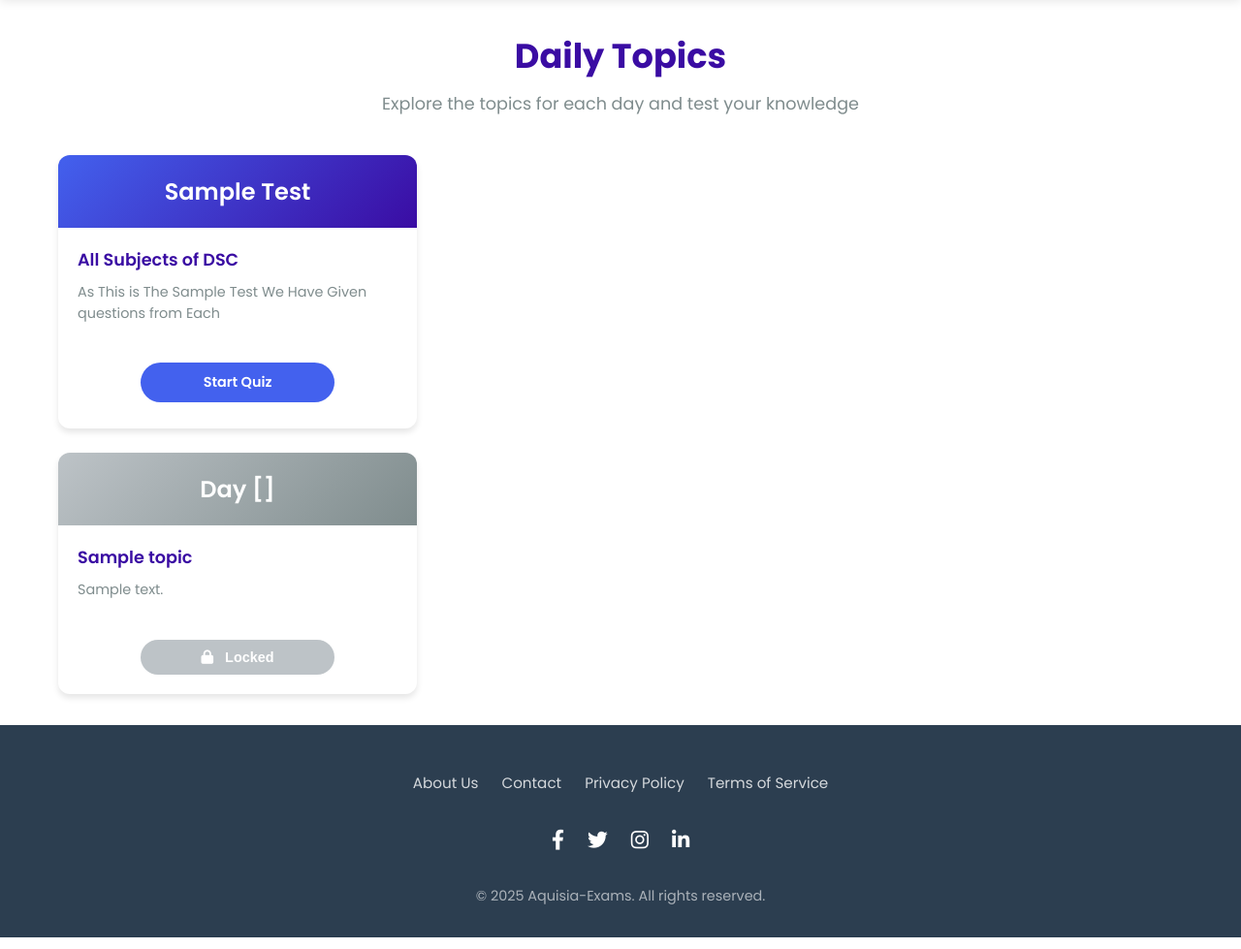
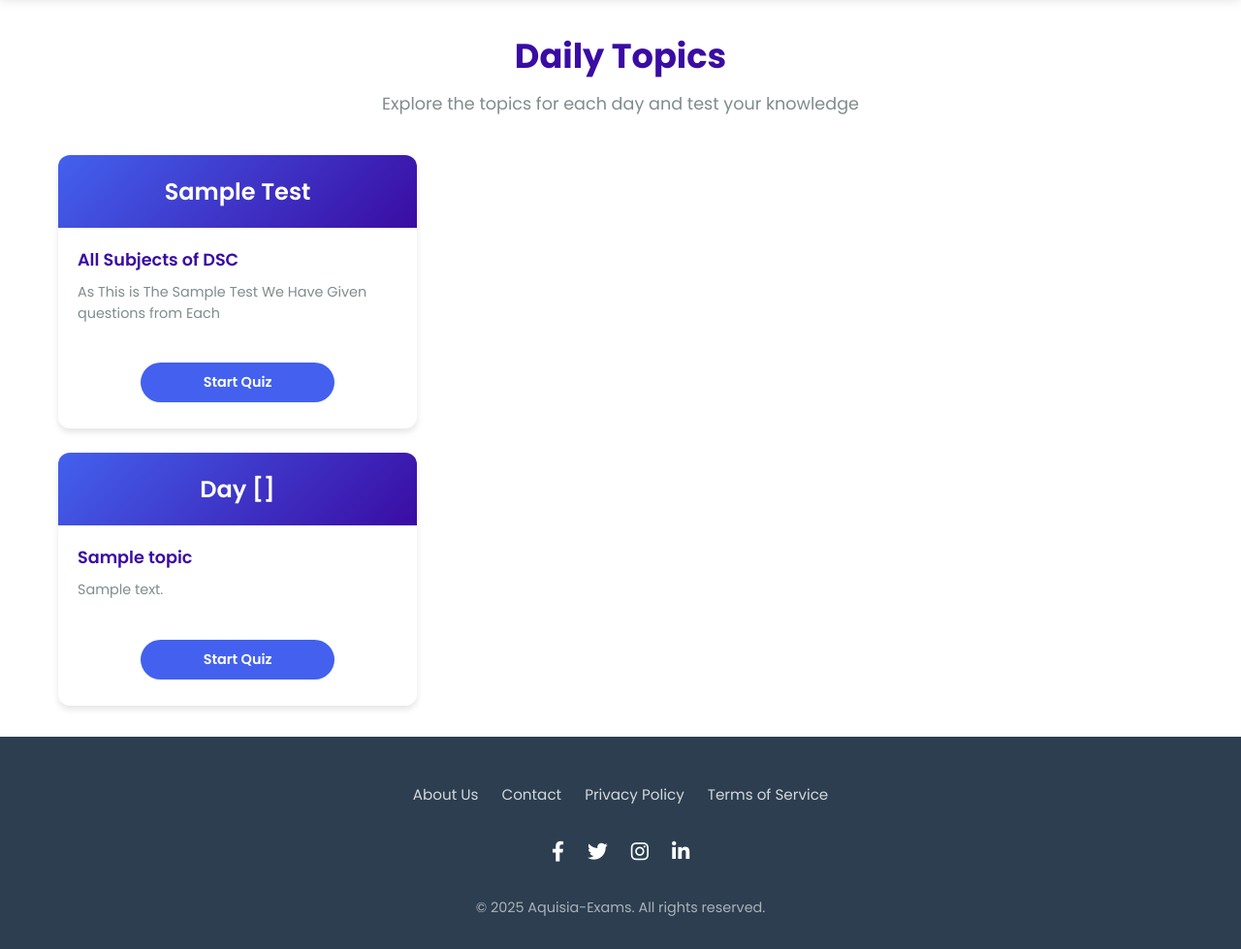
Before and after one commit to kotturi-koushil/AquisiaExams, a Flask app: template templates/days.html in a window 1280 px wide. Shown: the part 81-1060 px from the top of the page at 97% size. Run offline with Flask 3, Linux system fonts and the light colour scheme; the template is opened without the code that fills it: most values are stand-ins (such as "Sample title", 1, 10 or a date in 2020).

Commit message:
Update days.html

```diff
--- a/templates/days.html
+++ b/templates/days.html
@@ -501,11 +501,11 @@
 
 
             <!-- DAY CONTAINER -->
-
-            <div class="days-container">
+                 <div class="days-container">
                 {% for day in syllabus %}
                 <div class="day-card" style="--order: {{ loop.index }}">
-                    <div class="day-header {% if not day.has_questions %}locked{% endif %}">
+                    <div
+                        class="day-header {% if day.actual_questions_count >= day.total_questions_of_day %}{% else %}locked{% endif %}">
                         <h3>Day {{ day.day }}</h3>
                     </div>
 
@@ -514,21 +514,24 @@
                         <div class="day-description">
                             {{ day.description if day.description else "Test your knowledge on this topic with our
                             carefully curated questions." }}
+                            <br><small></small>
                         </div>
                     </div>
 
                     <div class="day-footer">
-                        {% if day.has_questions %}
+                        {% if day.actual_questions_count >= day.total_questions_of_day %}
                         <a href="/quiz/{{ day.day }}" class="day-btn start-btn">Start Quiz</a>
                         {% else %}
                         <button class="day-btn locked-btn" disabled>
-                            <i class="fas fa-lock locked-icon"></i> Locked
+                            <i class="fas fa-lock locked-icon"></i>
+                            Locked
                         </button>
                         {% endif %}
                     </div>
                 </div>
                 {% endfor %}
             </div>
+
         </div>
     </main>
 
```
